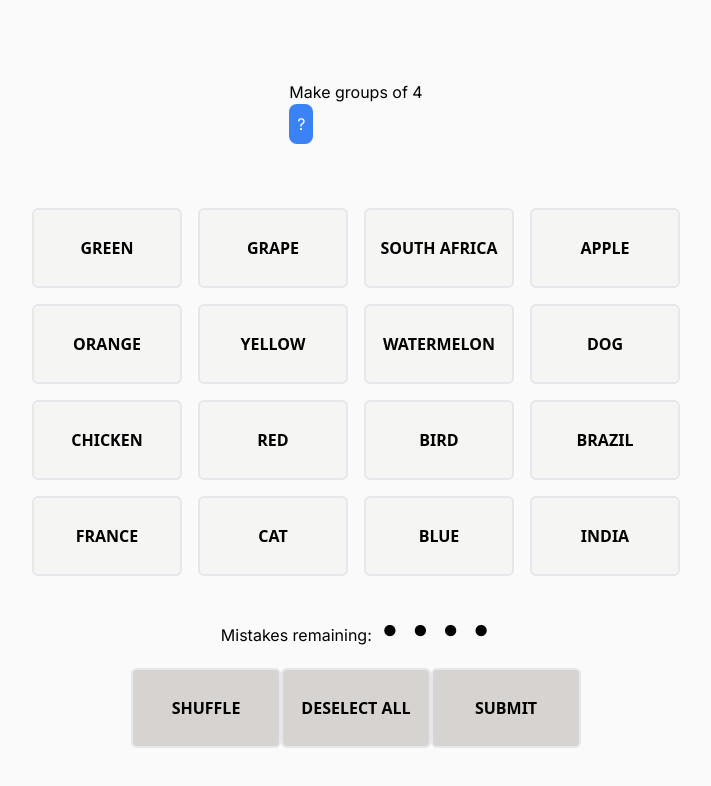
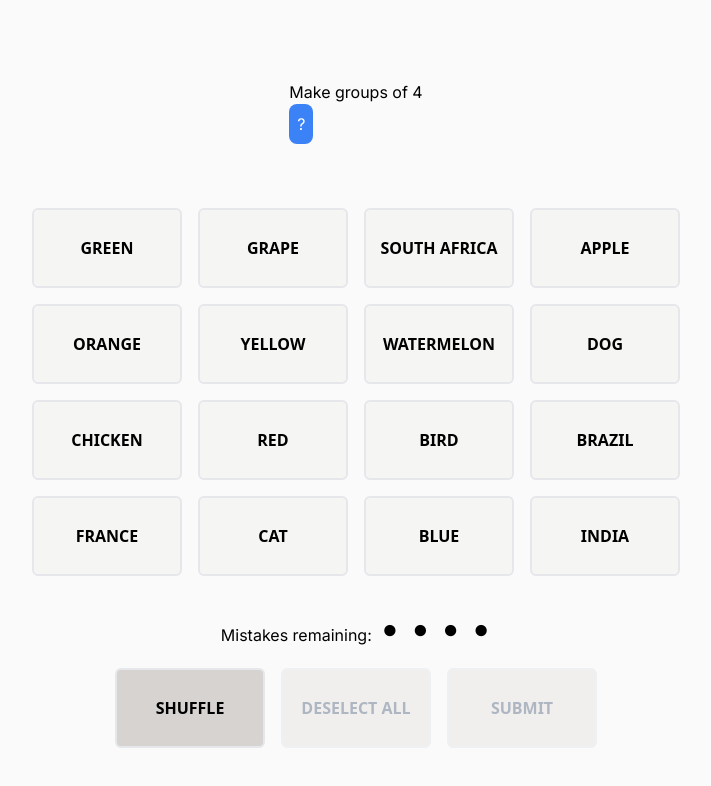
Before and after one commit to feliperost/connections, a Next.js app: page / in a window 1280 px wide. Shown: the top 786 px of the page, without its empty margins (284-995 px from the left). Built offline with nearby package versions, Linux system fonts and the light colour scheme.

Commit message:
style: disabled state of buttons

```diff
--- a/app/page.tsx
+++ b/app/page.tsx
@@ -214,23 +214,23 @@ export default function Home() {
 
           <div className="mt-5">
             <button
-              className="font-sans font-bold uppercase w-[150px] h-[80px] rounded-md border-solid border-2 p-2 text-center content-center bg-stone-300 hover:bg-stone-600 active:bg-stone-400"
+              className="mx-2 transition ease-in-out font-sans font-bold uppercase w-[150px] h-[80px] rounded-md border-solid border-2 p-2 text-center content-center bg-stone-300 hover:bg-stone-600 active:bg-stone-400 disabled:bg-stone-200 disabled:text-slate-500 disabled:opacity-50 disabled:cursor-auto"
               onClick={handleShuffle}
               disabled={mistakesRemaining <= 0}>
               Shuffle
             </button>
 
             <button
-              className="font-sans font-bold uppercase w-[150px] h-[80px] rounded-md border-solid border-2 p-2 text-center content-center bg-stone-300 hover:bg-stone-600 active:bg-stone-400"
+              className="mx-2 transition ease-in-out font-sans font-bold uppercase w-[150px] h-[80px] rounded-md border-solid border-2 p-2 text-center content-center bg-stone-300 hover:bg-stone-600 active:bg-stone-400 disabled:bg-stone-200 disabled:text-slate-500 disabled:opacity-50 disabled:cursor-auto"
               onClick={deselectAll}
-              disabled={mistakesRemaining <= 0}>
+              disabled={selectedWords.length < 1 || mistakesRemaining <= 0}>
               Deselect all
             </button>
 
             <button
-              className="font-sans font-bold uppercase w-[150px] h-[80px] rounded-md border-solid border-2 p-2 text-center content-center bg-stone-300 hover:bg-stone-600 active:bg-stone-400"
+              className="mx-2 transition ease-in-out font-sans font-bold uppercase w-[150px] h-[80px] rounded-md border-solid border-2 p-2 text-center content-center bg-stone-300 hover:bg-stone-600 active:bg-stone-400 disabled:bg-stone-200 disabled:text-slate-500 disabled:opacity-50 disabled:cursor-auto"
               onClick={handleSubmit}
-              disabled={mistakesRemaining <= 0}>
+              disabled={selectedWords.length !== 4 || mistakesRemaining <= 0}>
               Submit
             </button>
           </div>
```
